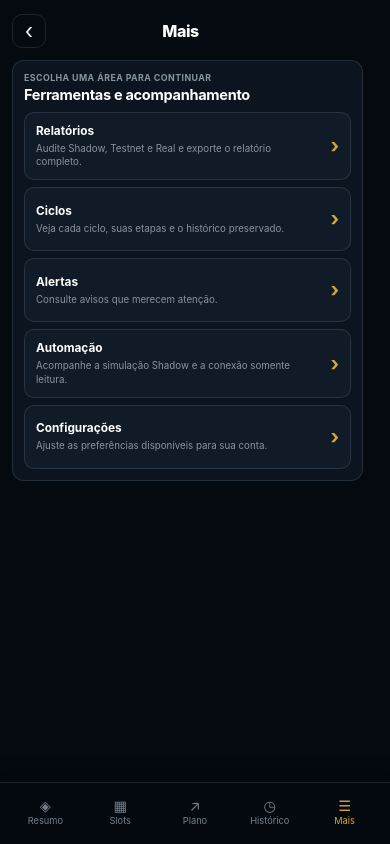
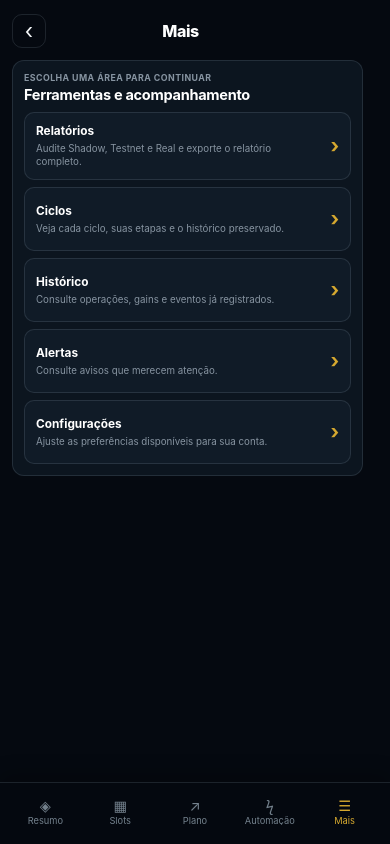
Before and after one commit to rafaelfreze/SlotControl, a Next.js app in the folder apps/web/: page /mais in a window 390 px wide. Built offline with nearby package versions, Linux system fonts and the light colour scheme.

Commit message:
fix(navigation): prioritize automation on mobile

```diff
--- a/apps/web/app/mais/page.tsx
+++ b/apps/web/app/mais/page.tsx
@@ -8,8 +8,8 @@ export const metadata: Metadata = { title: "Mais" };
 const destinations = [
   { href: "/relatorios", title: "Relatórios", description: "Audite Shadow, Testnet e Real e exporte o relatório completo." },
   { href: "/ciclos", title: "Ciclos", description: "Veja cada ciclo, suas etapas e o histórico preservado." },
+  { href: "/historico", title: "Histórico", description: "Consulte operações, gains e eventos já registrados." },
   { href: "/alertas", title: "Alertas", description: "Consulte avisos que merecem atenção." },
-  { href: "/automacao", title: "Automação", description: "Acompanhe a simulação Shadow e a conexão somente leitura." },
   { href: "/config", title: "Configurações", description: "Ajuste as preferências disponíveis para sua conta." }
 ];
 
--- a/apps/web/components/app/mobile-ui.tsx
+++ b/apps/web/components/app/mobile-ui.tsx
@@ -80,7 +80,7 @@ const navigation = [
   { href: "/dashboard", label: "Resumo", icon: "◈" },
   { href: "/slots", label: "Slots", icon: "▦" },
   { href: "/plano-crescimento", label: "Plano", icon: "↗" },
-  { href: "/historico", label: "Histórico", icon: "◷" },
+  { href: "/automacao", label: "Automação", icon: "ϟ" },
   { href: "/mais", label: "Mais", icon: "☰" }
 ];
 
```
